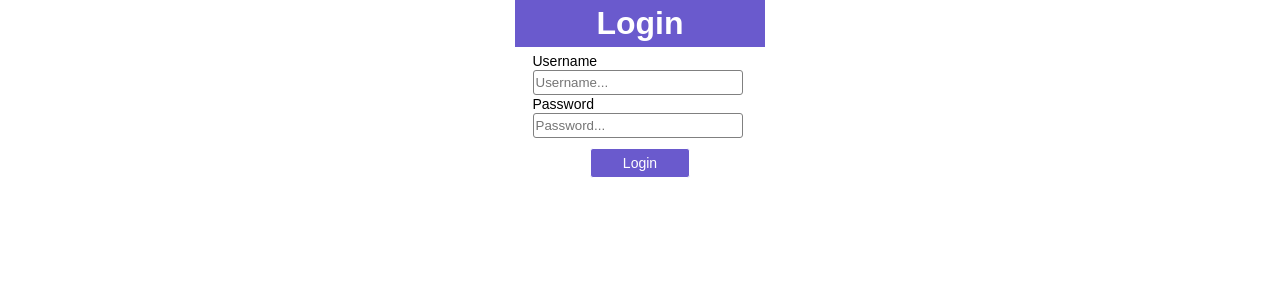
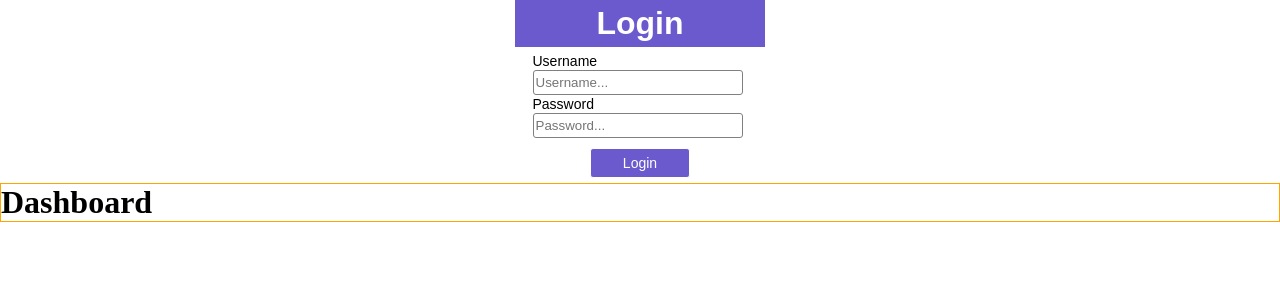
Before and after one commit to Csprier/grimoire-client2, a React (Create React App) app: page /dashboard in a window 1280 px wide. Shown: the top 300 px of the page. Built offline with nearby package versions, Linux system fonts and the light colour scheme; no server answers.

Commit message:
Created dashboard and dashboard css file, and imported it to App.js

```diff
--- a/src/App.js
+++ b/src/App.js
@@ -3,6 +3,7 @@ import './App.css';
 
 import Login from './components/Login';
 import Register from './components/Register';
+import Dashboard from './components/Dashboard';
 
 function App() {
   return (
@@ -12,6 +13,7 @@ function App() {
       </header>
       <Login />
       {/* <Register /> */}
+      <Dashboard />
     </div>
   );
 }
--- /dev/null
+++ b/src/components/Dashboard.js
@@ -0,0 +1,13 @@
+import React from 'react';
+import './css/dashboard.css';
+
+
+const Dashboard = () => {
+  return(
+    <div className="dashboard-container">
+      <h1>Dashboard</h1>
+    </div>
+  )
+};
+
+export default Dashboard;
--- /dev/null
+++ b/src/components/css/dashboard.css
@@ -0,0 +1,7 @@
+.dashboard-container {
+  width: 100%;
+  height: 100%;
+  margin: 0;
+  padding: 0;
+  border: 1px solid orange;
+}
```
